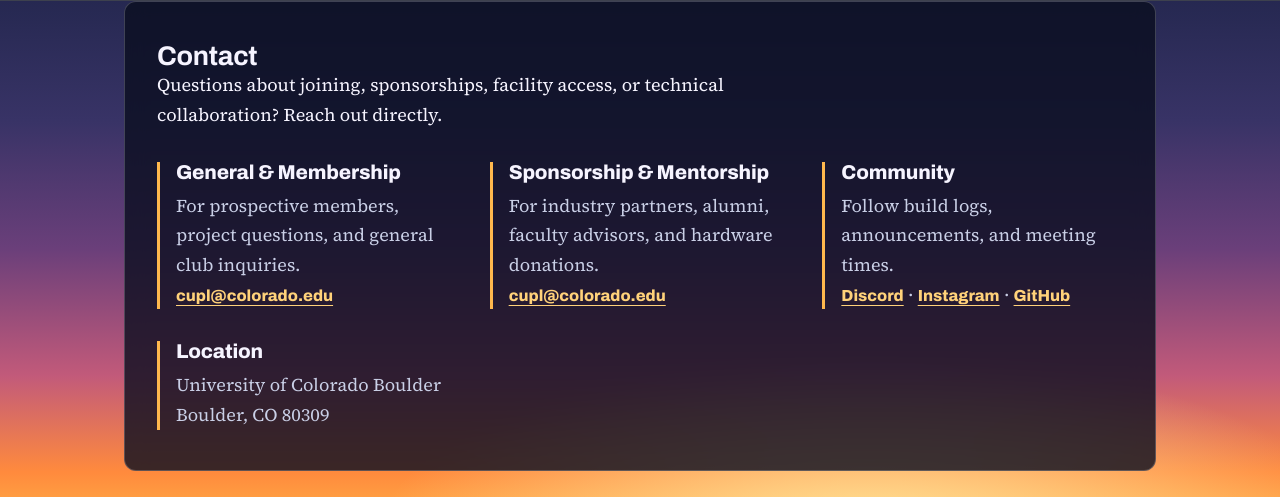
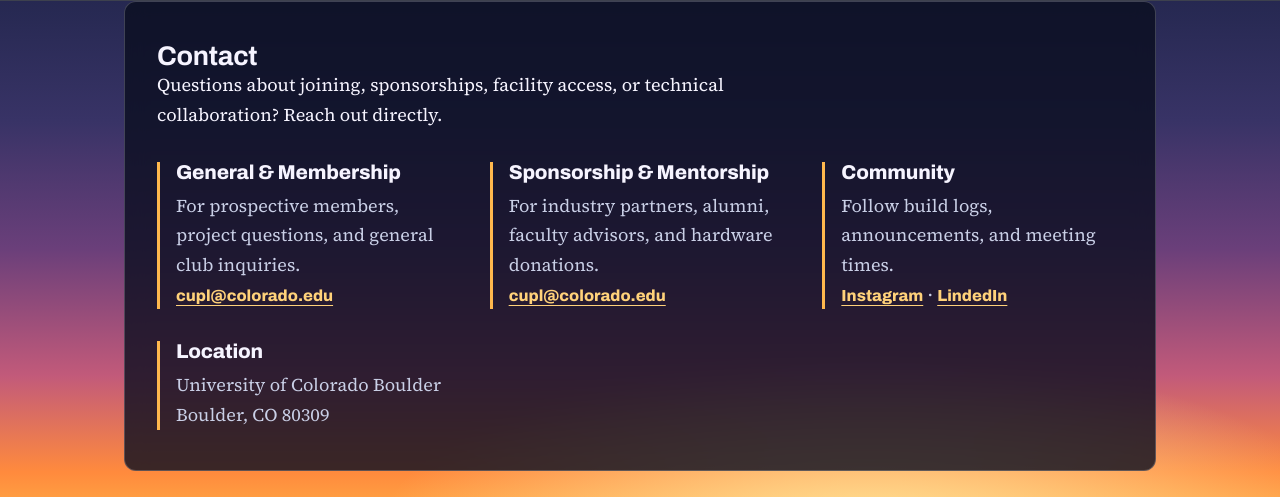
Before and after one commit to CU-Propulsion-Laboratory/CUPL, a plain HTML site: page contact.html in a window 1280 px wide. Shown: the part 56-553 px from the top of the page. Drawn offline with Linux system fonts and the light colour scheme.

Commit message:
Update social media links in contact.html

```diff
--- a/contact.html
+++ b/contact.html
@@ -49,7 +49,7 @@
           <div>
             <h3>Community</h3>
             <p>Follow build logs, announcements, and meeting times.</p>
-            <p><a class="link" href="#">Discord</a> · <a class="link" href="#">Instagram</a> · <a class="link" href="https://github.com/CU-Propulsion-Laboratory">GitHub</a></p>
+            <p><a class="link" href="#">Instagram</a> · <a class="link" href="https://github.com/CU-Propulsion-Laboratory">LindedIn</a></p>
           </div>
 
           <div>
```
